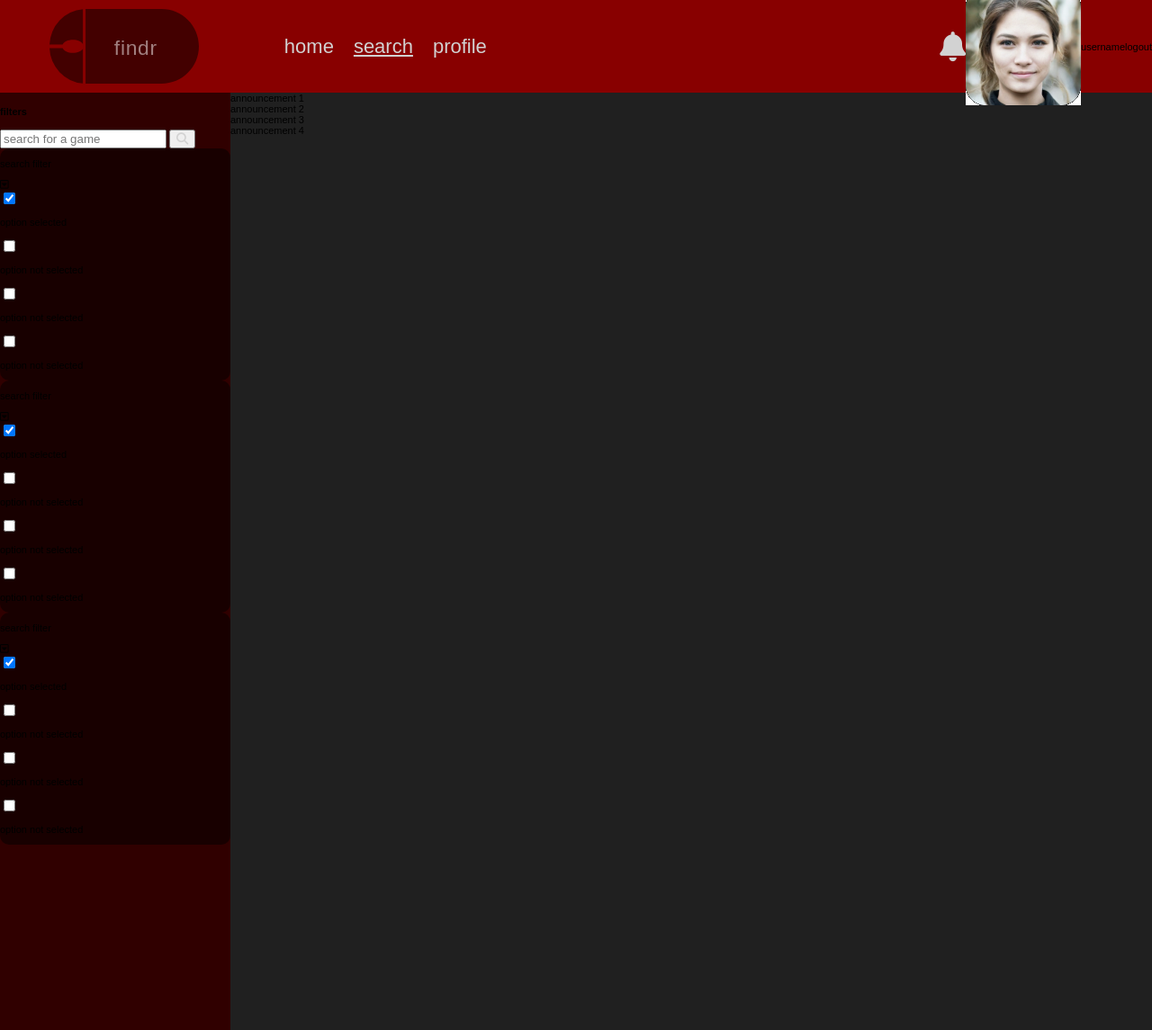
After one commit to bziembanski/findr, a PHP site: page /public/views/search.html in a window 1280 px wide. The commit adds this page. Shown: the whole page at 90% size. Run offline with PHP 8.4, Linux system fonts and the light colour scheme; some libraries are stand-ins or nearby versions.

Commit message:
search nav init

```diff
--- a/public/css/style.css
+++ b/public/css/style.css
@@ -5,13 +5,94 @@ body{
 *{
     font-family: sans-serif;
 }
+.fas{
+    color: #D2D2D2
+}
 .container{
     width: 100vw;
     height: 100vh;
-    background: transparent linear-gradient(180deg, #880000 0%, #000000 100%) 0% 0% no-repeat padding-box;
+    background: #202020;
+    overflow: auto;
+}
+nav header {
+    background: #880000;
+    position: fixed;
+    top:0;
+    left:0;
+    width: 100vw;
+    height: 9vh;
+    display: flex;
+    flex-direction: row;
+    align-items: center;
+    justify-items: flex-start;
+    justify-content: space-between;
+}
+nav header div{
+    height: 100%;
+    display: flex;
+    flex-direction: row;
+    align-items: center;
+    justify-items: center;
+    justify-content: space-between;
+}
+
+.profile-header .fas{
+    font-size: 3em;
+}
+nav header ul{
+    list-style-type: none;
+    color: #ffffff80;
+    font-size: 2em;
+    letter-spacing: 0;
+
+}
+nav header li{
+    float: left;
+    margin-right: 1em;
+}
+nav header li a{
+    color: #D2D2D2;
+    text-decoration: none;
+    width: 100%;
+    height: 100%;
+}
+
+nav header li.active a{
+    text-decoration: underline;
+}
+nav header li a:hover{
+    text-decoration: underline;
+}
+main{
+    width: 100%;
+    height: 100%;
+    padding-top: 9vh;
+    display: flex;
+    flex-direction: row;
+}
+
+section.search-filters{
+    height: 100%;
+    width:20vw;
     display: flex;
     flex-direction: column;
-    overflow: auto;
+}
+
+.filter-container{
+    background: #00000080;
+    border-radius: 10px;
+}
+
+#logo-header {
+    height: 80%;
+    margin-left: 5em;
+    margin-right: 5em;
+}
+section.search-filters{
+    background: #300000;
+}
+.login{
+    background: transparent linear-gradient(180deg, #880000 0%, #000000 100%) 0% 0% no-repeat padding-box;
 }
 .logo-container{
     display: flex;
--- a/public/views/login.html
+++ b/public/views/login.html
@@ -5,7 +5,7 @@
     <title>LOGIN PAGE</title>
 </head>
 <body>
-    <div class="container">
+    <div class="container login">
         <div class="logo-container">
             <div class="logo-svg">
                 <img src="../img/logo.svg">
--- /dev/null
+++ b/public/views/search.html
@@ -0,0 +1,123 @@
+<!DOCTYPE html>
+<html lang="en">
+<head>
+    <link rel="stylesheet" type="text/css" href="../css/style.css">
+    <script src="https://kit.fontawesome.com/09f69f3f15.js" crossorigin="anonymous"></script>
+    <title>SEARCH PAGE</title>
+</head>
+<body>
+    <div class="container">
+        <nav>
+            <header>
+                <div class="logo-nav-header">
+                    <img id="logo-header" src="../img/logo.svg">
+                    <ul>
+                        <li><a href="">home</a></li>
+                        <li class="active"><a href="">search</a></li>
+                        <li><a href="">profile</a></li>
+                    </ul>
+                </div>
+                <div class="profile-header">
+                    <i class="fas fa-bell"></i>
+                    <div class="profile-nav">
+                        <div class="profile-nav-avatar"><img src="../img/avatar.png"></div>
+                        <div class="profile-nav-username">username</div>
+                    </div>
+                    <div class="nav-logout">logout</div>
+                </div>
+
+            </header>
+        </nav>
+        <main>
+            <section class="search-filters">
+                <h4>filters</h4>
+                <form class="search-bar">
+                    <input type="text" name="search" placeholder="search for a game">
+                    <button id="search button"><i class="fas fa-search"></i></button>
+                </form>
+                <div class="filter-container opened">
+                    <div class="search-filter">
+                        <p>search filter</p>
+                        <i class="far fa-caret-square-down"></i>
+                    </div>
+                    <div class="filters">
+                        <div class="filter">
+                            <input type="checkbox" name="filter" checked>
+                            <p>option selected</p>
+                        </div>
+                        <div class="filter">
+                            <input type="checkbox" name="filter">
+                            <p>option not selected</p>
+                        </div>
+                        <div class="filter">
+                            <input type="checkbox" name="filter">
+                            <p>option not selected</p>
+                        </div>
+                        <div class="filter">
+                            <input type="checkbox" name="filter">
+                            <p>option not selected</p>
+                        </div>
+                    </div>
+                </div>
+                <div class="filter-container opened">
+                    <div class="search-filter">
+                        <p>search filter</p>
+                        <i class="far fa-caret-square-down"></i>
+                    </div>
+                    <div class="filters">
+                        <div class="filter">
+                            <input type="checkbox" name="filter" checked>
+                            <p>option selected</p>
+                        </div>
+                        <div class="filter">
+                            <input type="checkbox" name="filter">
+                            <p>option not selected</p>
+                        </div>
+                        <div class="filter">
+                            <input type="checkbox" name="filter">
+                            <p>option not selected</p>
+                        </div>
+                        <div class="filter">
+                            <input type="checkbox" name="filter">
+                            <p>option not selected</p>
+                        </div>
+                    </div>
+                </div>
+                <div class="filter-container">
+                    <div class="search-filter">
+                        <p>search filter</p>
+                        <i class="far fa-caret-square-down"></i>
+                    </div>
+                    <div class="filters">
+                        <div class="filter">
+                            <input type="checkbox" name="filter" checked>
+                            <p>option selected</p>
+                        </div>
+                        <div class="filter">
+                            <input type="checkbox" name="filter">
+                            <p>option not selected</p>
+                        </div>
+                        <div class="filter">
+                            <input type="checkbox" name="filter">
+                            <p>option not selected</p>
+                        </div>
+                        <div class="filter">
+                            <input type="checkbox" name="filter">
+                            <p>option not selected</p>
+                        </div>
+                    </div>
+                </div>
+
+            </section>
+            <section class="announcements">
+                <div class="announcement">announcement 1</div>
+                <div class="announcement">announcement 2</div>
+                <div class="announcement">announcement 3</div>
+                <div class="announcement">announcement 4</div>
+            </section>
+
+        </main>
+
+    </div>
+</body>
+</html>
```
Also changed, not shown: public/img/avatar.png (added), public/views/home.html (deleted).
